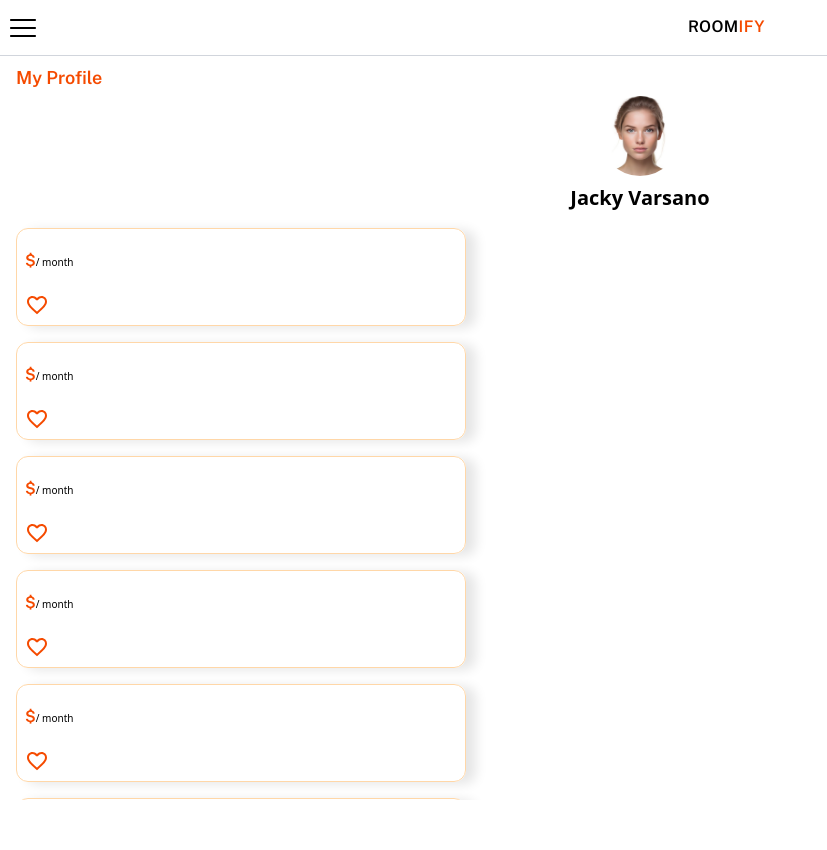
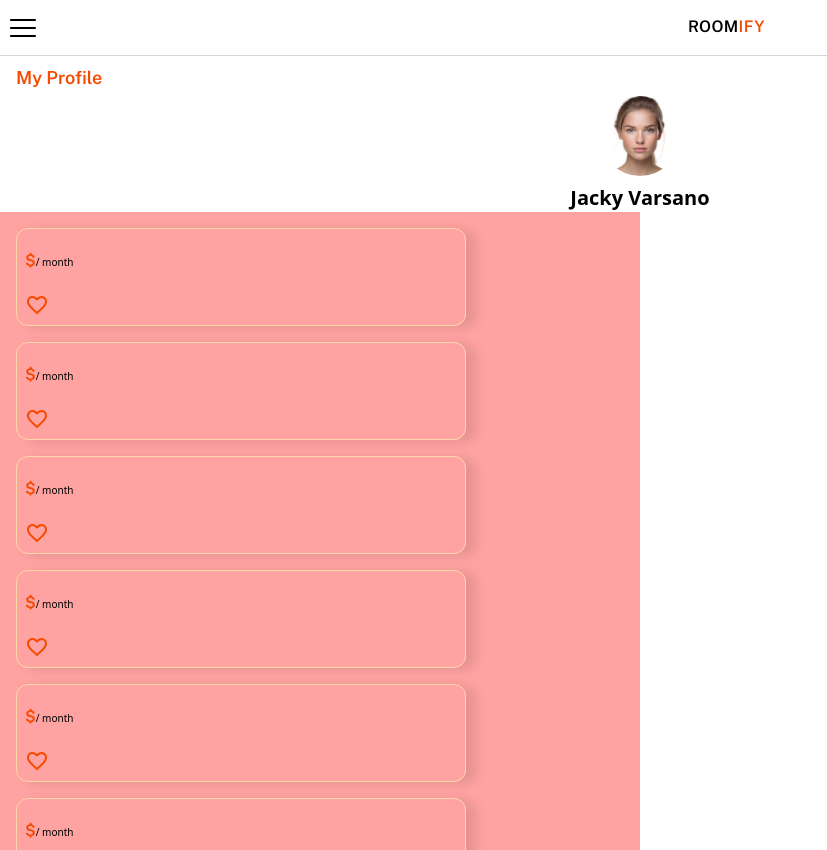
Before and after one commit to Lior-Lavon/Roomify-FE, a React (Vite) app: page /profile in a window 1280 px wide. Shown: the whole page, without its empty margins (0-827 px from the left). Before the commit the page ends 800 px from the top, so only its background shows below. Built offline with nearby package versions, Linux system fonts and the light colour scheme.

Commit message:
improving profile

```diff
--- a/src/pages/Profile/ProfileView.jsx
+++ b/src/pages/Profile/ProfileView.jsx
@@ -57,8 +57,8 @@ const ProfileView = () => {
 
       {/* body */}
       <div
-        className="w-full max-w-[640px] min-w-[300px] py-4 px-4 overflow-y-auto space-y-4"
-        style={{ height: `${height}px` }}
+        className="w-full max-w-[640px] min-w-[300px] py-4 px-4 overflow-y-auto space-y-4 bg-red-300"
+        style={{ height: `${height + 50}px` }}
       >
         <RoomCardMini />
         <RoomCardMini />
```
